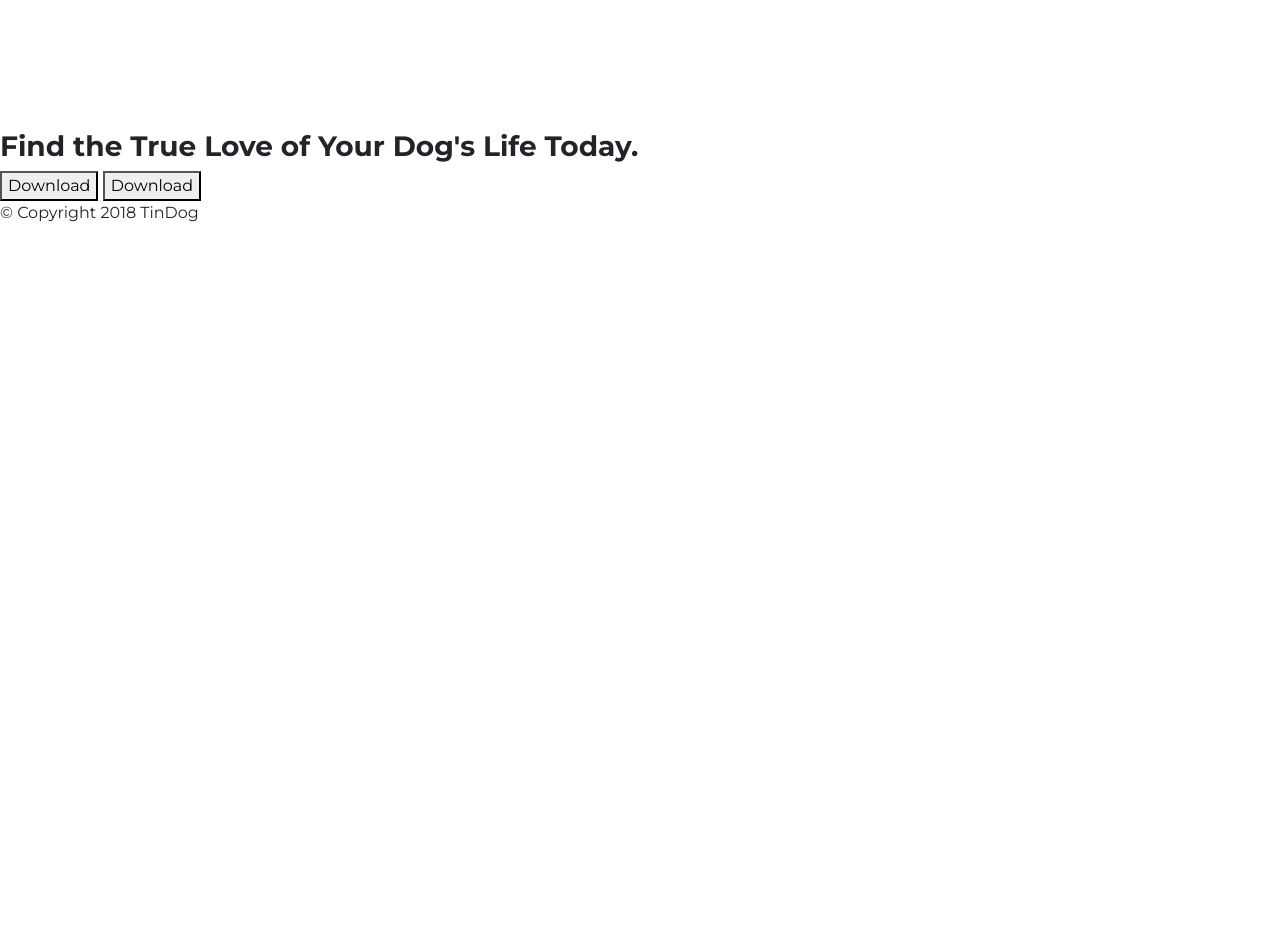
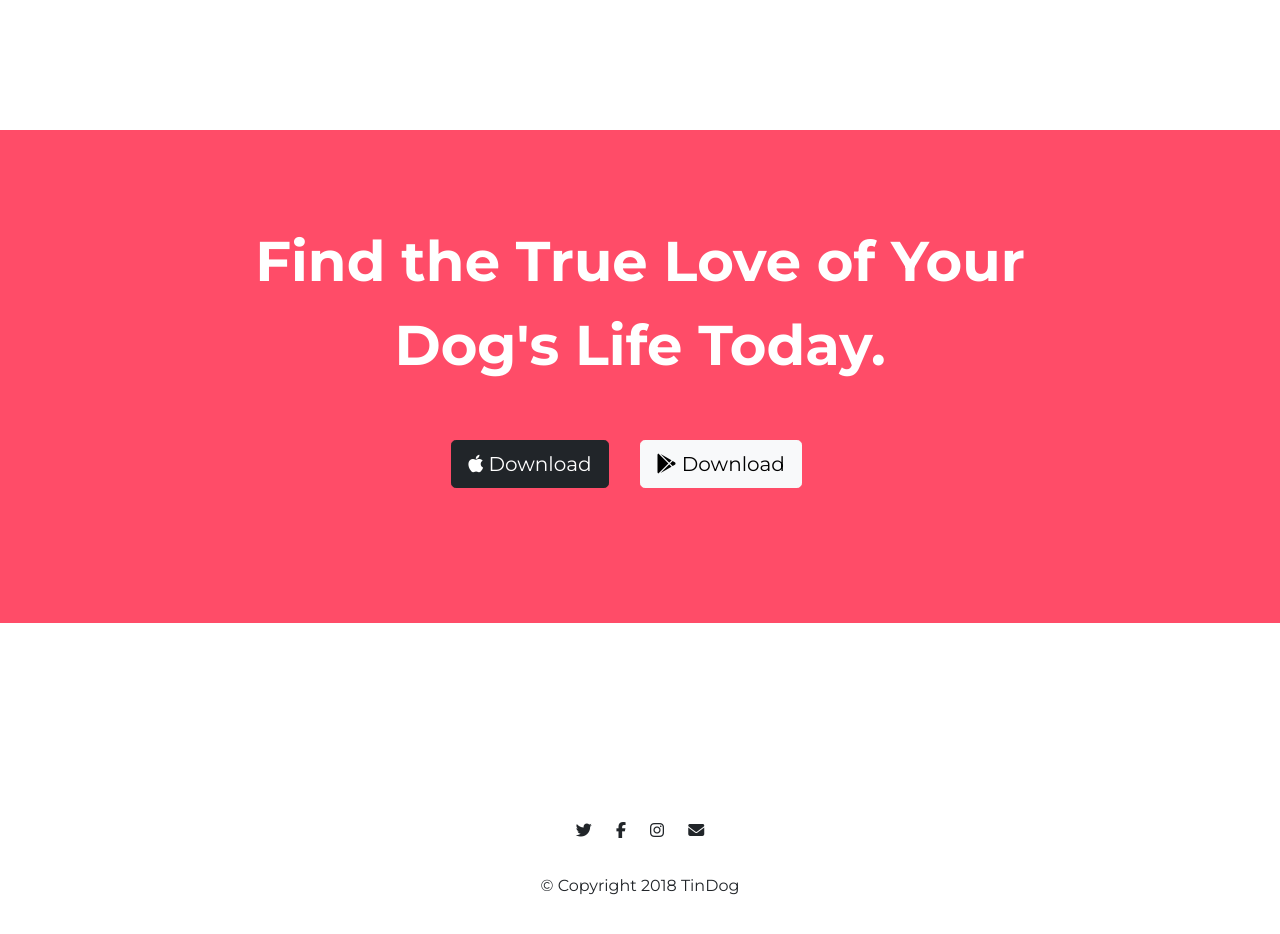
Before and after one commit to Raven-of-1849/TinDog-Start-master, a plain HTML site: page index.html in a window 1280 px wide. Shown: the part 2197-3131 px from the top of the page. Before the commit the page ends 2438 px from the top, so only its background shows below. Drawn offline with nearby package versions, Linux system fonts and the light colour scheme.

Commit message:
Styled cta section and footer
Used bootstrap along with custom css

```diff
--- a/css/styles.css
+++ b/css/styles.css
@@ -161,3 +161,38 @@ font-weight: bold;
     }
 
   }
+
+
+/* Call to action */
+
+
+
+#cta {
+  background-color: #ff4c68;
+  color: #FFF;
+  padding: 7% 15%;
+  text-align: center;
+}
+
+.cta-heading {
+  font-family: "Montserrat" , sans-serif;
+  font-size: 3.5rem;
+  line-height: 1.5;
+}
+
+
+/* Footer */
+
+#footer {
+  padding: 7% 15%;
+  background-color: #FFF;
+  text-align: center;
+}
+
+.footer-icon {
+  padding-top: 10%;
+  margin: 20px 10px;
+}
+.footer-icon:hover {
+  color: #ff4c68;
+}
--- a/index.html
+++ b/index.html
@@ -41,13 +41,13 @@
          <div class="collapse navbar-collapse" id="navbarTogglerDemo03">
              <ul class="navbar-nav ms-auto">
                  <li class="nav-item">
-                     <a class="nav-link" href="#"> Contact</a>
+                     <a class="nav-link" href="#footer"> Contact</a>
                  </li>
                  <li class="nav-item">
-                     <a class="nav-link" href="#"> Pricing</a>
+                     <a class="nav-link" href="#pricing"> Pricing</a>
                  </li>
                  <li class="nav-item">
-                     <a class="nav-link" href="#"> Download</a>
+                     <a class="nav-link" href="#cta"> Download</a>
                  </li>
              </ul>
          </div>
@@ -212,9 +212,10 @@
 
   <section id="cta">
 
-    <h3>Find the True Love of Your Dog's Life Today.</h3>
-    <button type="button">Download</button>
-    <button type="button">Download</button>
+    <h3 class="cta-heading">Find the True Love of Your Dog's Life Today.</h3>
+    <button class="down-load-btn btn btn-dark btn-lg" type="button"><i class="fab fa-apple"></i> Download</button>
+    <button class="down-load-btn btn btn-light btn-lg"type="button"><i class="fab fa-google-play"></i> Download</button>
+
 
   </section>
 
@@ -223,7 +224,15 @@
 
   <footer id="footer">
 
-    <p>© Copyright 2018 TinDog</p>
+     <i class=" footer-icon fab fa-twitter"></i>
+     <i class=" footer-icon fab fa-facebook-f"></i>
+     <i class="footer-icon fab fa-instagram"></i>
+     <i class="footer-icon fas fa-envelope"></i>
+
+    </p>
+
+    <p> © Copyright 2018 TinDog</p>
+
 
   </footer>
 
```
